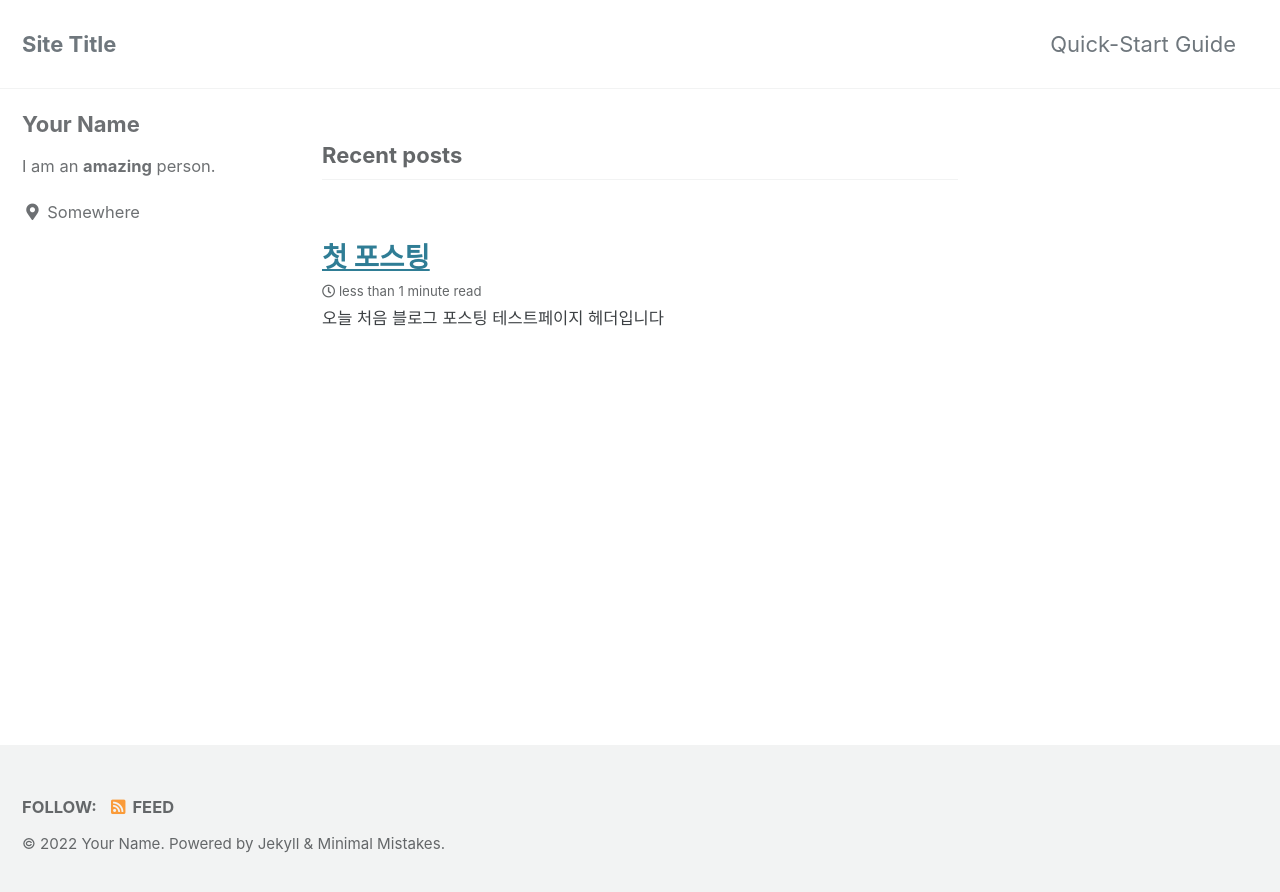
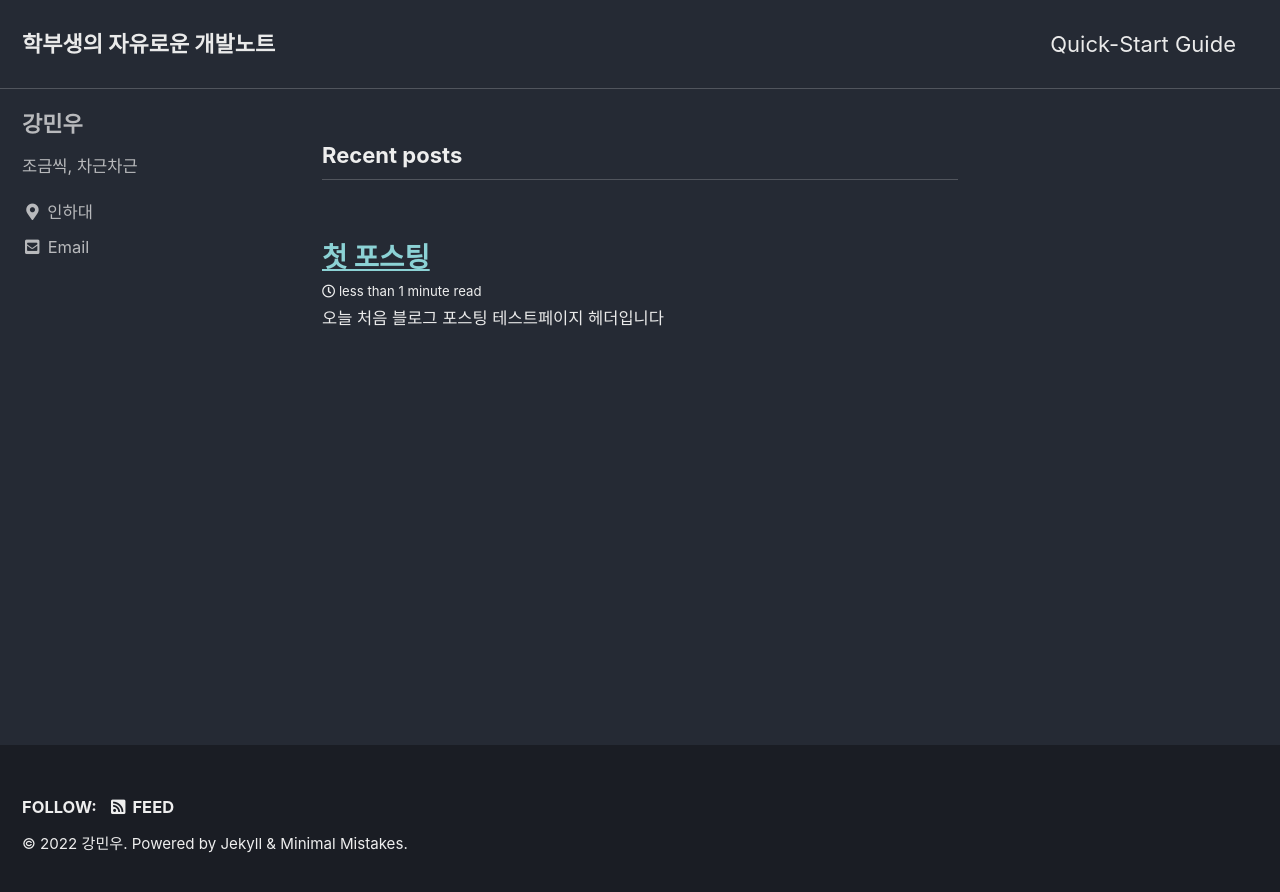
Before and after one commit to Katinon/Katinon.github.io, a Jekyll site: the page built from index.html, in a window 1280 px wide. Shown: the top 892 px of the page. Built offline with Jekyll 4.4.1, drawn with Linux system fonts in a browser that asks for light colours; cached includes are drawn as plain includes; the list of posts is cut into pages by our own code.

Commit message:
Update _config.yml

```diff
--- a/_config.yml
+++ b/_config.yml
@@ -12,15 +12,15 @@
 
 # theme                  : "minimal-mistakes-jekyll"
 # remote_theme           : "mmistakes/minimal-mistakes"
-minimal_mistakes_skin    : "default" # "air", "aqua", "contrast", "dark", "dirt", "neon", "mint", "plum", "sunrise"
+minimal_mistakes_skin    : "dark" # "air", "aqua", "contrast", "dark", "dirt", "neon", "mint", "plum", "sunrise"
 
 # Site Settings
 locale                   : "en-US"
-title                    : "Site Title"
+title                    : "학부생의 자유로운 개발노트"
 title_separator          : "-"
 subtitle                 : # site tagline that appears below site title in masthead
-name                     : "Your Name"
-description              : "An amazing website."
+name                     : "강민우"
+description              : "조금씩, 차근차근"
 url                      : "https://Katinon.github.io"
 baseurl                  : # the subpath of your site, e.g. "/blog"
 repository               : # GitHub username/repo-name e.g. "mmistakes/minimal-mistakes"
@@ -102,11 +102,11 @@ analytics:
 
 # Site Author
 author:
-  name             : "Your Name"
+  name             : "강민우"
   avatar           : # path of avatar image, e.g. "/assets/images/bio-photo.jpg"
-  bio              : "I am an **amazing** person."
-  location         : "Somewhere"
-  email            :
+  bio              : "조금씩, 차근차근"
+  location         : "인하대"
+  email            : "kmw1204@gmail.com"
   links:
     - label: "Email"
       icon: "fas fa-fw fa-envelope-square"
```
